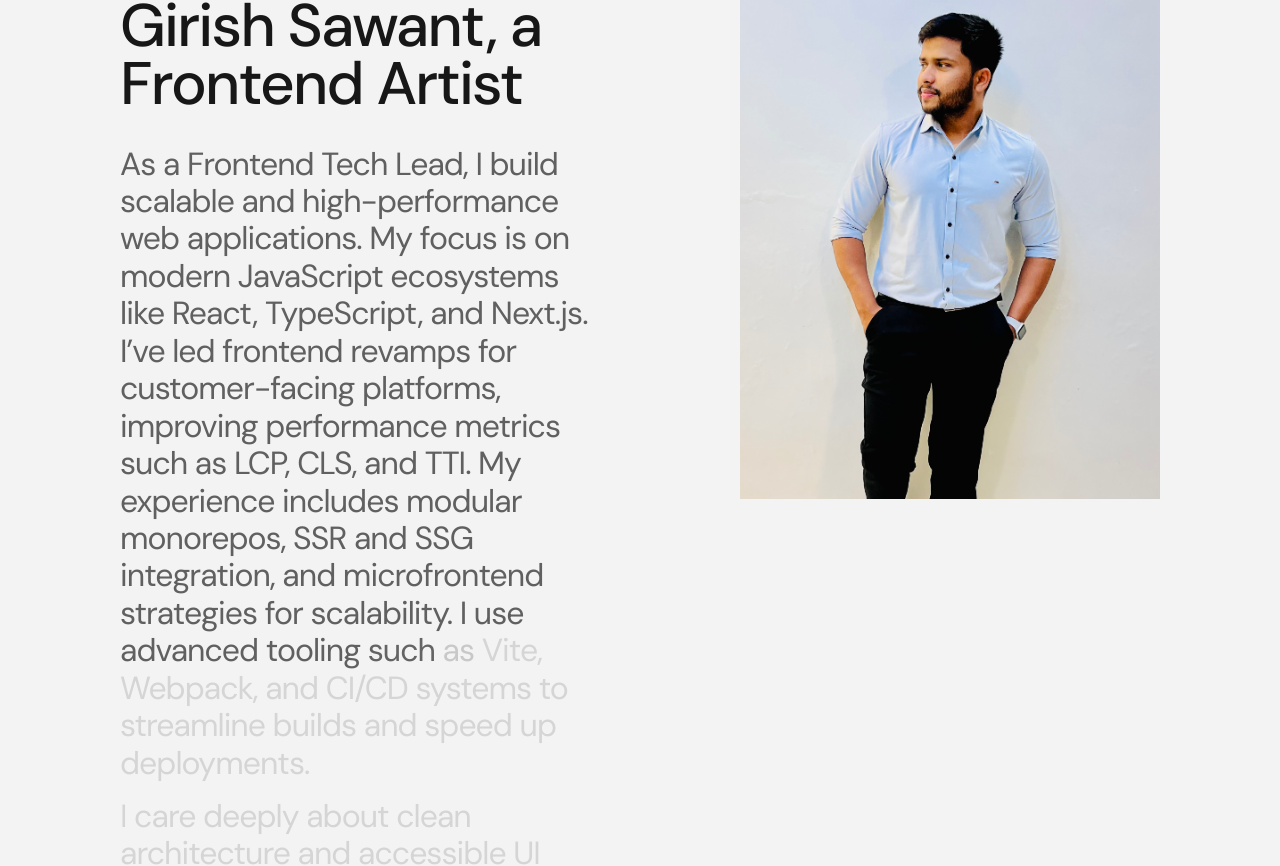
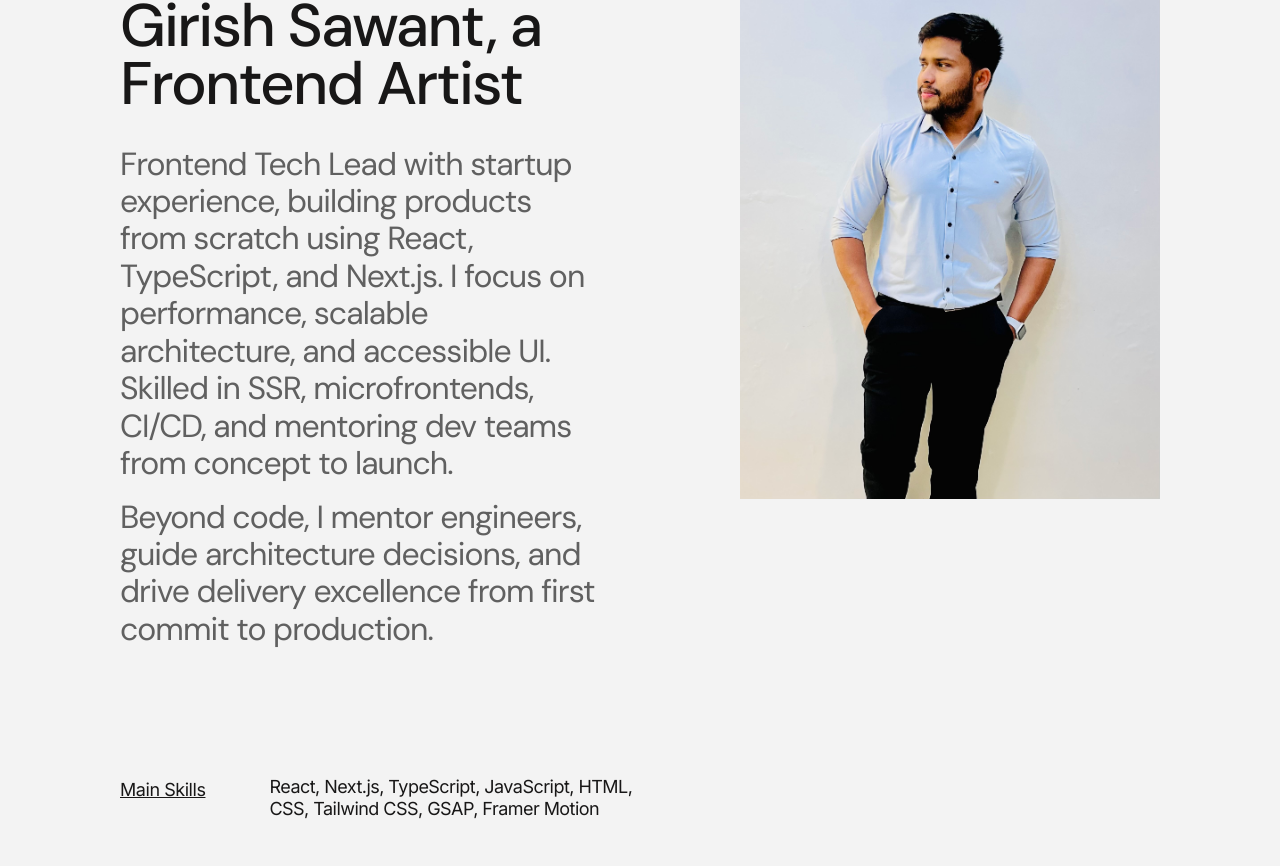
Before and after one commit to girishsawant999/portfolio-website-v2, a Next.js app: page / in a window 1280 px wide. Shown: the part 225-1091 px from the top of the page. Built offline with nearby package versions, Linux system fonts and the light colour scheme.

Commit message:
fix: refine hero section content for clarity and engagement

```diff
--- a/src/app/page.tsx
+++ b/src/app/page.tsx
@@ -57,24 +57,15 @@ export default function Home() {
             Girish Sawant, a Frontend Artist
           </h1>
           <p className="heading-2 text-gray">
-            As a Frontend Tech Lead, I build scalable and high-performance web
-            applications. My focus is on modern JavaScript ecosystems like
-            React, TypeScript, and Next.js. I’ve led frontend revamps for
-            customer-facing platforms, improving performance metrics such as
-            LCP, CLS, and TTI. My experience includes modular monorepos, SSR and
-            SSG integration, and microfrontend strategies for scalability. I use
-            advanced tooling such as Vite, Webpack, and CI/CD systems to
-            streamline builds and speed up deployments.
+            Frontend Tech Lead with startup experience, building products from
+            scratch using React, TypeScript, and Next.js. I focus on
+            performance, scalable architecture, and accessible UI. Skilled in
+            SSR, microfrontends, CI/CD, and mentoring dev teams from concept to
+            launch.
           </p>
           <p className="heading-2 text-gray mt-4">
-            I care deeply about clean architecture and accessible UI systems. I
-            build reusable component libraries and collaborate closely with
-            product and design teams. I enforce testing standards using tools
-            like Jest and Testing Library. Mentoring junior engineers is
-            something I actively pursue. I guide them through code reviews,
-            architecture decisions, and agile delivery practices. From debugging
-            rendering issues to leading Lighthouse audits, I ensure every part
-            of the frontend delivers excellence.
+            Beyond code, I mentor engineers, guide architecture decisions, and
+            drive delivery excellence from first commit to production.
           </p>
         </div>
         <div className="flex-1 justify-items-end relative">
```
